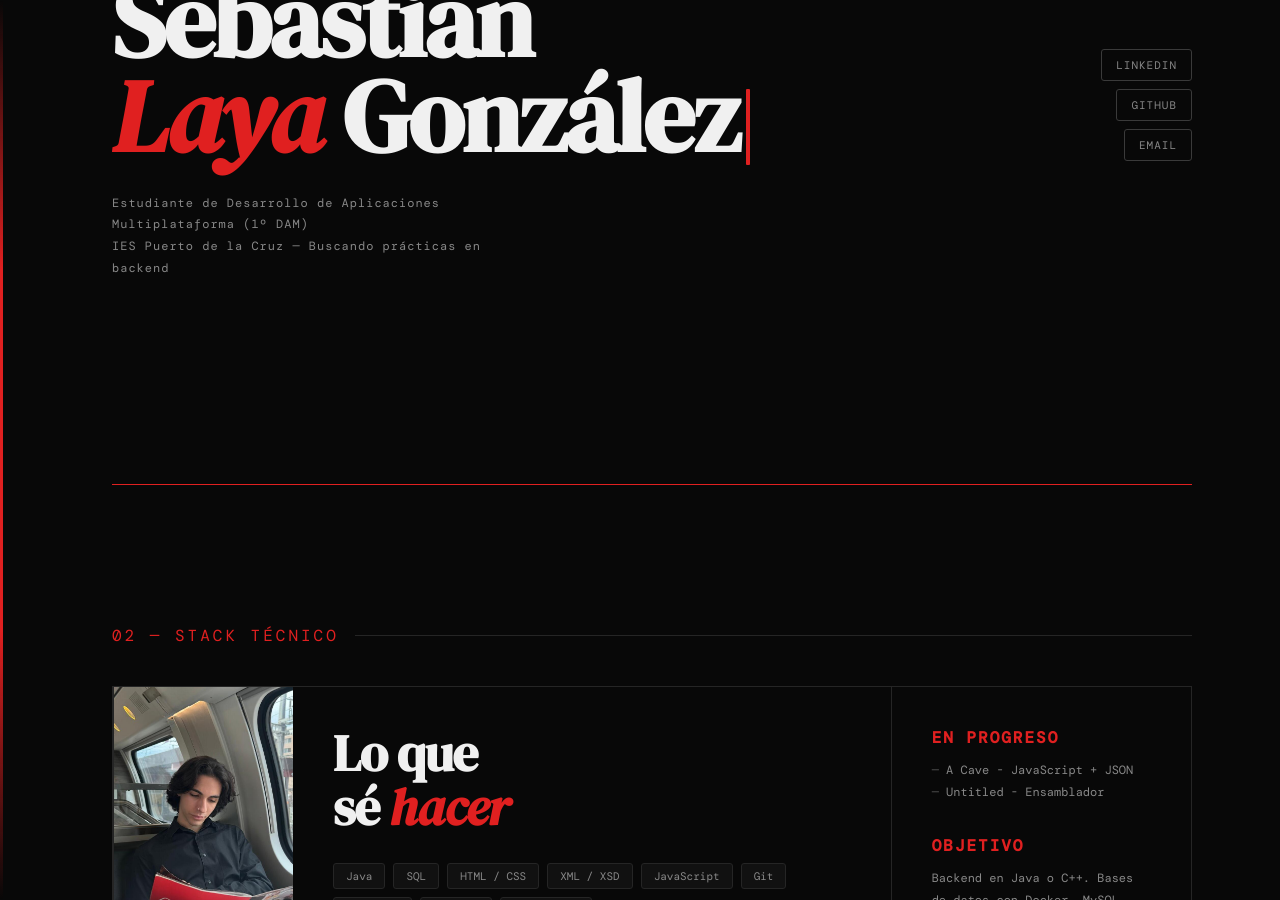
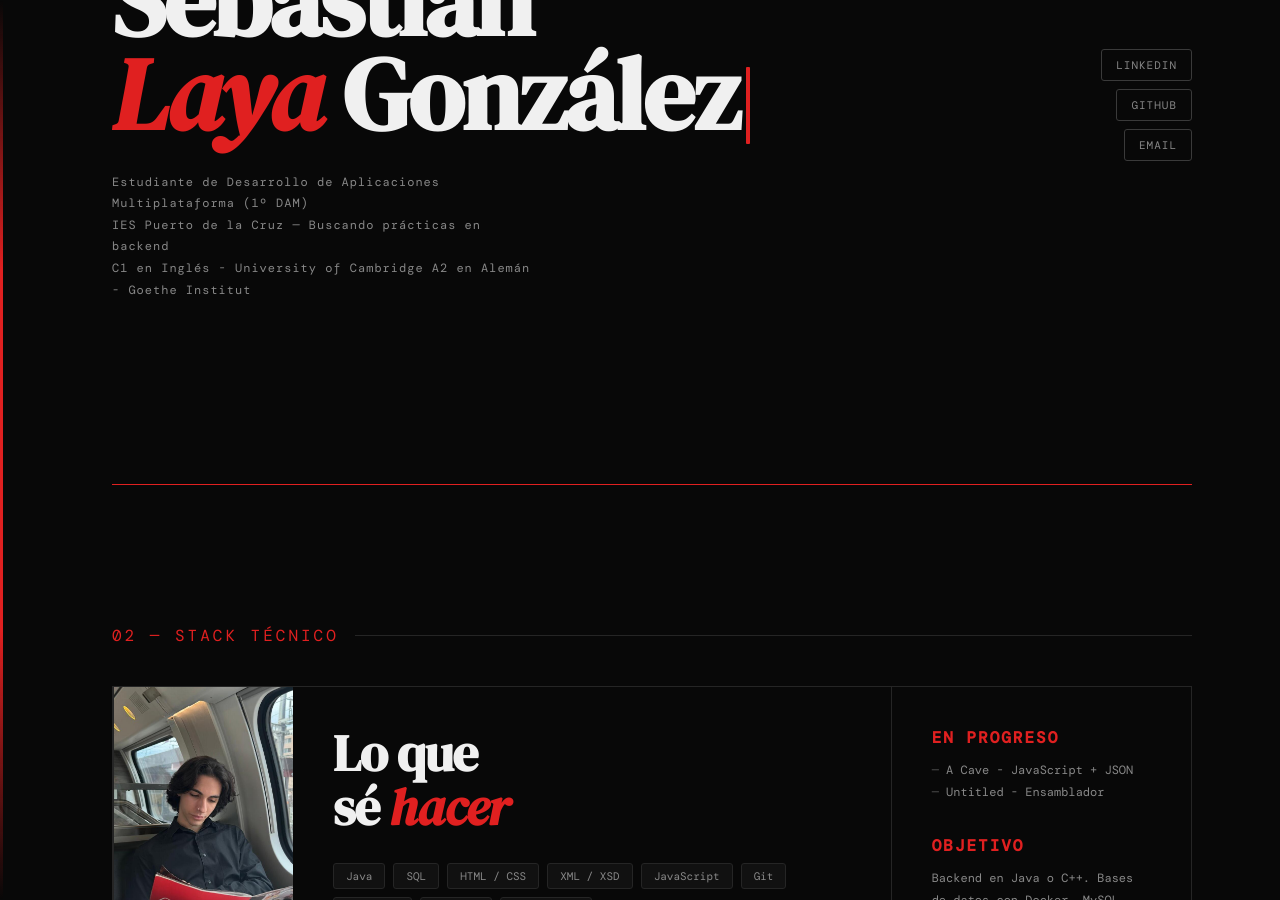
Before and after one commit to slayaglez/slayaglez.github.io, a Jekyll site: the page index.html, which Jekyll copies as it is, in a window 1280 px wide and 900 px high, scrolled down 355 px. Built offline with Jekyll 4.4.1, drawn with Linux system fonts in a browser that asks for light colours; some web fonts are replaced.

Commit message:
content update1.4

```diff
--- a/index.html
+++ b/index.html
@@ -34,7 +34,9 @@
         <h1>Sebastián<br><em>Laya</em> González<span class="cursor"></span></h1>
         <p class="hero-sub">
           Estudiante de Desarrollo de Aplicaciones Multiplataforma (1º DAM)<br>
-          IES Puerto de la Cruz — Buscando prácticas en backend
+          IES Puerto de la Cruz — Buscando prácticas en backend<br>
+          C1 en Inglés - University of Cambridge
+          A2 en Alemán - Goethe Institut
         </p>
       </div>
 
```
Also changed, not shown: 1 other file.
